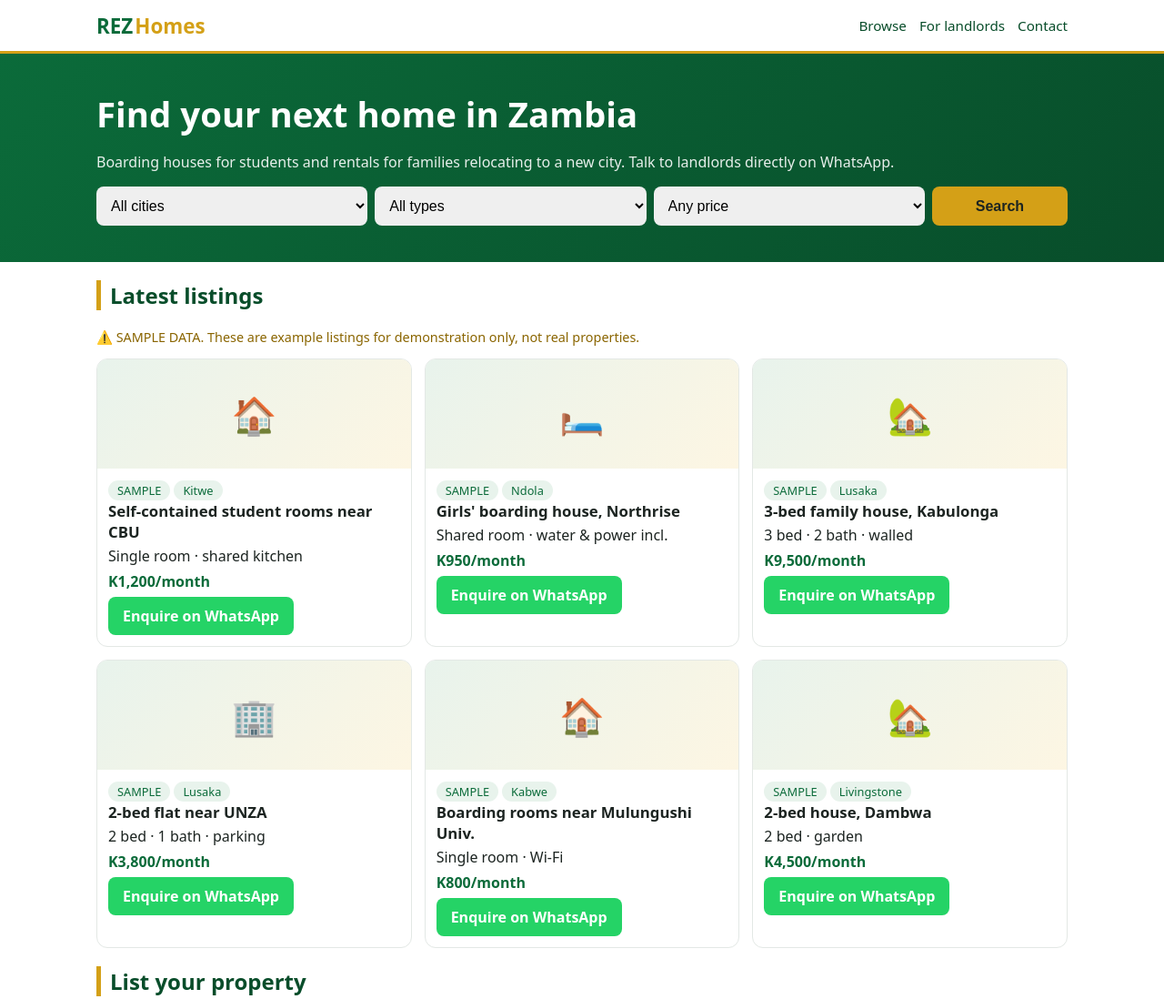
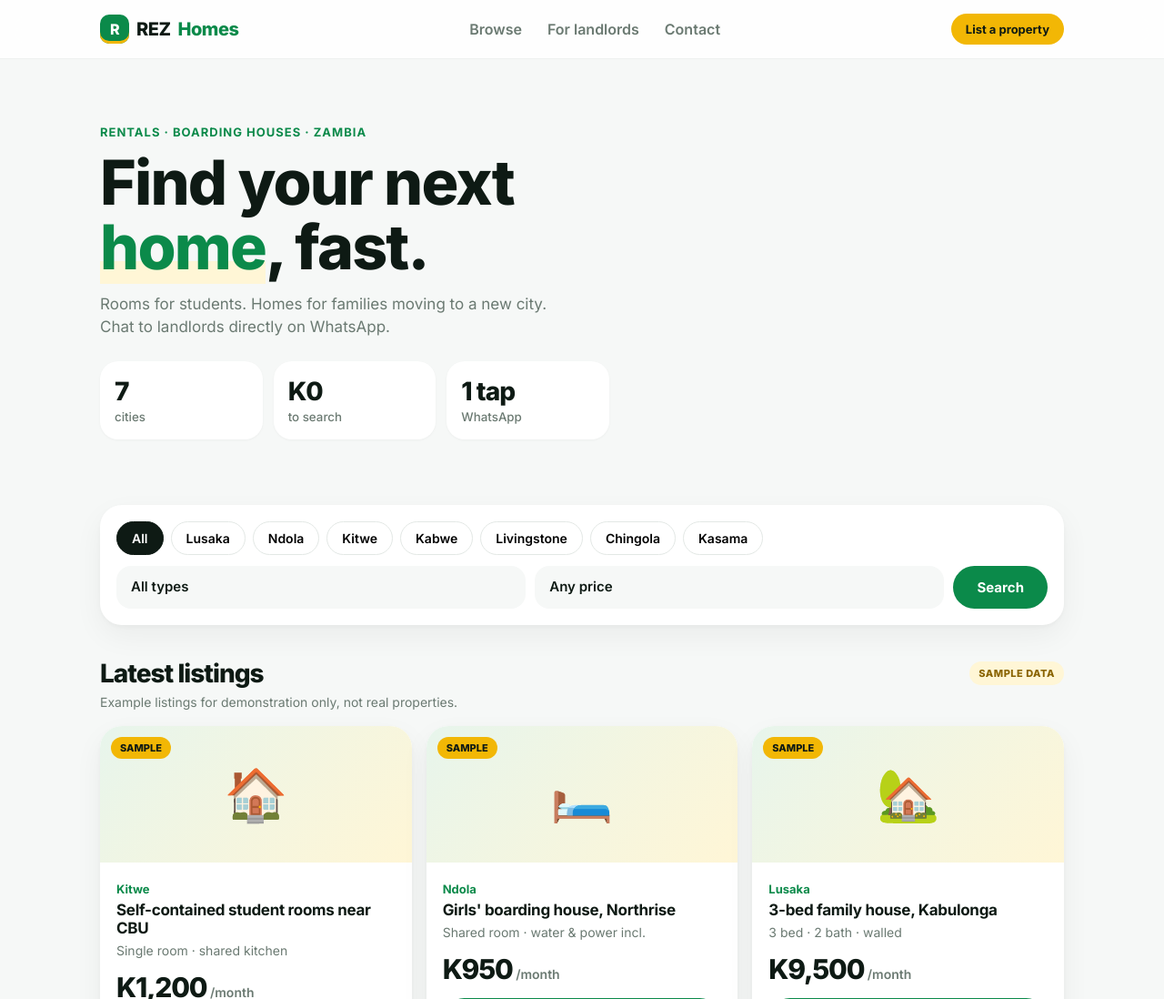
Before and after one commit to vidmarshdrck/rez-homes, a plain HTML site: page index.html in a window 1280 px wide. Shown: the top 1098 px of the page at 91% size. Drawn offline with Linux system fonts and the light colour scheme.

Commit message:
Redesign: fintech-app style UI (rounded cards, bold prices, pill buttons, city chips, bottom nav, motion), keep white/green/gold brand

```diff
--- a/app.js
+++ b/app.js
@@ -9,7 +9,12 @@ const L=[
 {t:"2-bed house, Dambwa",c:"Livingstone",k:"house",p:4500,b:"2 bed · garden",i:"🏡"}];
 const g=document.getElementById("grid");
 function wa(msg){return `https://wa.me/${WA}?text=${encodeURIComponent(msg)}`}
-function render(list){g.innerHTML=list.length?list.map(x=>`<div class="card"><div class="ph">${x.i}</div><div class="cb"><span class="tag">SAMPLE</span><span class="tag">${x.c}</span><h3>${x.t}</h3><div>${x.b}</div><div class="pr">K${x.p.toLocaleString()}/month</div><a class="wa" target="_blank" href="${wa("Hi, I'm interested in: "+x.t+" ("+x.c+") listed on REZ Homes")}">Enquire on WhatsApp</a></div></div>`).join(""):"<p>No listings match. Try another city.</p>"}
-document.getElementById("search").addEventListener("submit",e=>{e.preventDefault();const c=city.value,k=type.value,p=+price.value||1e9;render(L.filter(x=>(!c||x.c===c)&&(!k||x.k===k)&&x.p<=p))});
+function render(list){g.innerHTML=list.length?list.map((x,n)=>`<div class="card lcard" style="animation-delay:${n*60}ms"><div class="ph"><span class="tag s">SAMPLE</span>${x.i}</div><div class="cb"><span class="city">${x.c}</span><h3>${x.t}</h3><div class="d">${x.b}</div><div class="pr">K${x.p.toLocaleString()}<small> /month</small></div><a class="pill pill-green" target="_blank" href="${wa("Hi, I'm interested in: "+x.t+" ("+x.c+") listed on REZ Homes")}">Enquire on WhatsApp</a></div></div>`).join(""):"<p class='note'>No listings match. Try another city.</p>"}
+let city="";const cities=["All","Lusaka","Ndola","Kitwe","Kabwe","Livingstone","Chingola","Kasama"],cc=document.getElementById("cityChips");
+cc.innerHTML=cities.map((c,i)=>`<button type="button" class="chip${i?"":" on"}" data-c="${i?c:""}">${c}</button>`).join("");
+cc.onclick=e=>{const b=e.target.closest(".chip");if(!b)return;cc.querySelectorAll(".chip").forEach(x=>x.classList.remove("on"));b.classList.add("on");city=b.dataset.c;filt()};
+function filt(){const k=type.value,p=+price.value||1e9;render(L.filter(x=>(!city||x.c===city)&&(!k||x.k===k)&&x.p<=p))}
+document.querySelectorAll(".bnav a").forEach(a=>a.onclick=()=>{document.querySelectorAll(".bnav a").forEach(x=>x.classList.remove("on"));a.classList.add("on")});
+document.getElementById("search").addEventListener("submit",e=>{e.preventDefault();filt()});
 document.getElementById("waMain").href=wa("Hi REZ, I'd like to list my property / ask about a rental.");
 render(L);
--- a/index.html
+++ b/index.html
@@ -1,20 +1,35 @@
-<!doctype html><html lang="en"><head><meta charset="utf-8"><meta name="viewport" content="width=device-width,initial-scale=1">
-<title>REZ Homes: Boarding houses & rentals across Zambia</title><link rel="stylesheet" href="styles.css"></head><body>
-<header class="top"><div class="wrap nav"><a class="logo" href="#">REZ<span>Homes</span></a>
-<nav><a href="#listings">Browse</a><a href="#pricing">For landlords</a><a href="#contact">Contact</a></nav></div></header>
-<section class="hero"><div class="wrap"><h1>Find your next home in Zambia</h1>
-<p>Boarding houses for students and rentals for families relocating to a new city. Talk to landlords directly on WhatsApp.</p>
-<form id="search" class="search"><select id="city"><option value="">All cities</option><option>Lusaka</option><option>Ndola</option><option>Kitwe</option><option>Kabwe</option><option>Livingstone</option><option>Chingola</option><option>Kasama</option></select>
-<select id="type"><option value="">All types</option><option value="boarding">Boarding house / room</option><option value="house">House</option><option value="flat">Flat / apartment</option></select>
-<select id="price"><option value="">Any price</option><option value="1500">Up to K1,500</option><option value="4000">Up to K4,000</option><option value="10000">Up to K10,000</option></select>
-<button type="submit">Search</button></form></div></section>
-<main class="wrap"><section id="listings"><h2>Latest listings</h2><p class="sample">⚠️ SAMPLE DATA. These are example listings for demonstration only, not real properties.</p><div id="grid" class="grid"></div></section>
-<section id="pricing"><h2>List your property</h2><p>Landlords pay a simple monthly subscription. Tenants search for free. <em class="sample">Proposed pricing, not final.</em></p>
-<div class="tiers"><div class="tier"><h3>Starter</h3><p class="amt">K150<small>/month</small></p><ul><li>1 listing</li><li>5 photos</li><li>WhatsApp enquiries</li></ul></div>
-<div class="tier best"><h3>Landlord</h3><p class="amt">K350<small>/month</small></p><ul><li>Up to 5 listings</li><li>15 photos each</li><li>"Verified" badge after site check</li></ul></div>
-<div class="tier"><h3>Pro</h3><p class="amt">K750<small>/month</small></p><ul><li>Unlimited listings</li><li>Featured on the homepage</li><li>Social media promotion</li></ul></div></div>
-<p>First month free for early landlords (proposal). Pay by MTN or Airtel mobile money.</p></section>
-<section id="contact"><h2>Contact REZ</h2><p>Landlord wanting to list? Tenant with a question?</p>
-<a class="wa" id="waMain" href="#">Chat on WhatsApp</a><p class="sample">WhatsApp number is a placeholder (+260 XXX XXX XXX).</p></section></main>
+<!doctype html><html lang="en"><head><meta charset="utf-8"><meta name="viewport" content="width=device-width,initial-scale=1,viewport-fit=cover">
+<meta name="theme-color" content="#0B8A4A"><title>REZ Homes: Boarding houses & rentals across Zambia</title>
+<link rel="preconnect" href="https://fonts.googleapis.com"><link href="https://fonts.googleapis.com/css2?family=Inter:wght@400;500;600;700;800&display=swap" rel="stylesheet">
+<link rel="stylesheet" href="styles.css"></head><body>
+<header class="top"><div class="wrap nav"><a class="logo" href="#"><span class="mark">R</span>REZ<b>Homes</b></a>
+<nav class="dnav"><a href="#listings">Browse</a><a href="#pricing">For landlords</a><a href="#contact">Contact</a></nav>
+<a class="pill pill-gold sm" href="#pricing">List a property</a></div></header>
+<main class="wrap">
+<section class="hero fade">
+ <p class="eyebrow">Rentals · Boarding houses · Zambia</p>
+ <h1>Find your next<br><span>home</span>, fast.</h1>
+ <p class="lead">Rooms for students. Homes for families moving to a new city. Chat to landlords directly on WhatsApp.</p>
+ <div class="stats"><div class="stat"><b>7</b><small>cities</small></div><div class="stat"><b>K0</b><small>to search</small></div><div class="stat"><b>1 tap</b><small>WhatsApp</small></div></div>
+</section>
+<form id="search" class="card search fade">
+ <div class="chips" id="cityChips"></div>
+ <div class="row"><select id="type" aria-label="Type"><option value="">All types</option><option value="boarding">Boarding / room</option><option value="house">House</option><option value="flat">Flat</option></select>
+ <select id="price" aria-label="Price"><option value="">Any price</option><option value="1500">Up to K1,500</option><option value="4000">Up to K4,000</option><option value="10000">Up to K10,000</option></select>
+ <button class="pill pill-green" type="submit">Search</button></div>
+</form>
+<section id="listings"><div class="sechead"><h2>Latest listings</h2><span class="badge">SAMPLE DATA</span></div>
+<p class="note">Example listings for demonstration only, not real properties.</p><div id="grid" class="grid"></div></section>
+<section id="pricing"><div class="sechead"><h2>List your property</h2><span class="badge">PROPOSED</span></div>
+<p class="note">Landlords pay a simple monthly subscription. Tenants search free. Pricing not final.</p>
+<div class="tiers">
+<div class="card tier"><h3>Starter</h3><p class="amt">K150<small>/mo</small></p><ul><li>1 listing</li><li>5 photos</li><li>WhatsApp enquiries</li></ul></div>
+<div class="card tier best"><span class="pop">Most popular</span><h3>Landlord</h3><p class="amt">K350<small>/mo</small></p><ul><li>Up to 5 listings</li><li>15 photos each</li><li>"Verified" badge after site check</li></ul></div>
+<div class="card tier"><h3>Pro</h3><p class="amt">K750<small>/mo</small></p><ul><li>Unlimited listings</li><li>Featured on homepage</li><li>Social media promotion</li></ul></div></div>
+<p class="note">First month free for early landlords (proposal). Pay by MTN or Airtel mobile money.</p></section>
+<section id="contact" class="card cta"><h2>Questions? Let's talk.</h2><p>Landlord wanting to list, or tenant looking for a place?</p>
+<a class="pill pill-gold" id="waMain" href="#">Chat on WhatsApp</a><p class="note light">Placeholder number (+260 XXX XXX XXX).</p></section>
+</main>
 <footer><div class="wrap">© 2026 Real Estate Zambia (REZ), a Vidmar Holdings company · Property listings and advertising only.</div></footer>
+<nav class="bnav"><a href="#" class="on"><i>⌂</i>Home</a><a href="#listings"><i>⌕</i>Browse</a><a href="#pricing"><i>＋</i>List</a><a href="#contact"><i>✆</i>Chat</a></nav>
 <script src="app.js"></script></body></html>
--- a/styles.css
+++ b/styles.css
@@ -1,24 +1,48 @@
-:root{--g:#0b6b3a;--gd:#084d2a;--gold:#d4a017;--bg:#fff;--mut:#5f6b66}
-*{box-sizing:border-box}body{margin:0;font-family:system-ui,-apple-system,Segoe UI,Roboto,sans-serif;color:#1c2421;background:var(--bg)}
-.wrap{max-width:1100px;margin:auto;padding:0 16px}
-.top{background:#fff;border-bottom:3px solid var(--gold);position:sticky;top:0;z-index:5}
-.nav{display:flex;justify-content:space-between;align-items:center;height:56px}
-.logo{font-weight:800;font-size:1.4rem;color:var(--g);text-decoration:none}.logo span{color:var(--gold);margin-left:2px}
-nav a{margin-left:14px;color:var(--gd);text-decoration:none;font-size:.95rem}
-.hero{background:linear-gradient(135deg,var(--g),var(--gd));color:#fff;padding:40px 0}
-.hero h1{margin:0 0 8px;font-size:1.8rem}.hero p{opacity:.9}
-.search{display:grid;gap:8px;margin-top:16px}
-.search select,.search button{padding:12px;border-radius:8px;border:0;font-size:1rem}
-.search button{background:var(--gold);color:#1c2421;font-weight:700;cursor:pointer}
-h2{color:var(--gd);border-left:5px solid var(--gold);padding-left:10px}
-.sample{color:#8a6500;font-size:.9rem}
-.grid{display:grid;gap:14px}
-.card{border:1px solid #e3e8e5;border-radius:12px;overflow:hidden;background:#fff}
-.ph{height:120px;background:linear-gradient(135deg,#e8f3ec,#fdf6e3);display:flex;align-items:center;justify-content:center;font-size:2.5rem}
-.cb{padding:12px}.cb h3{margin:0 0 4px;font-size:1.05rem}.tag{display:inline-block;background:#e8f3ec;color:var(--g);border-radius:20px;padding:2px 10px;font-size:.8rem;margin-right:4px}
-.pr{color:var(--g);font-weight:800;margin:6px 0}
-.wa{display:inline-block;background:#25d366;color:#fff;padding:10px 16px;border-radius:8px;text-decoration:none;font-weight:700}
-.tiers{display:grid;gap:14px}.tier{border:1px solid #e3e8e5;border-radius:12px;padding:16px}
-.tier.best{border:2px solid var(--gold)}.amt{font-size:1.8rem;color:var(--g);font-weight:800;margin:4px 0}.amt small{font-size:.9rem;color:var(--mut)}
-footer{margin-top:40px;background:var(--gd);color:#dfe;padding:18px 0;font-size:.85rem}
-@media(min-width:700px){.search{grid-template-columns:2fr 2fr 2fr 1fr}.grid{grid-template-columns:repeat(3,1fr)}.tiers{grid-template-columns:repeat(3,1fr)}.hero h1{font-size:2.4rem}}
+:root{--g:#0B8A4A;--g2:#E7F5EC;--gold:#F2B705;--gold2:#FFF6D6;--ink:#0E1A14;--mut:#6B7A72;--bg:#F6F8F7;--r:24px}
+*{box-sizing:border-box;margin:0}html{scroll-behavior:smooth}
+body{font-family:Inter,system-ui,sans-serif;background:var(--bg);color:var(--ink);padding-bottom:90px;-webkit-font-smoothing:antialiased}
+.wrap{max-width:1100px;margin:auto;padding:0 20px}a{color:inherit;text-decoration:none}
+.top{position:sticky;top:0;z-index:10;background:rgba(255,255,255,.85);backdrop-filter:blur(14px);border-bottom:1px solid #eef1ef}
+.nav{display:flex;align-items:center;justify-content:space-between;height:64px}
+.logo{display:flex;align-items:center;gap:8px;font-weight:800;font-size:20px;letter-spacing:-.5px}.logo b{color:var(--g);font-weight:800}
+.mark{width:32px;height:32px;border-radius:10px;background:var(--g);color:#fff;display:grid;place-items:center;font-size:16px;box-shadow:inset 0 -3px 0 var(--gold)}
+.dnav{display:none;gap:28px;font-weight:600;color:var(--mut)}.dnav a:hover{color:var(--g)}
+.pill{display:inline-flex;align-items:center;justify-content:center;border:0;border-radius:999px;padding:14px 26px;font:700 15px Inter,sans-serif;cursor:pointer;transition:transform .15s,box-shadow .2s}
+.pill:active{transform:scale(.96)}.pill:hover{box-shadow:0 8px 20px rgba(11,138,74,.2)}
+.pill-green{background:var(--g);color:#fff}.pill-gold{background:var(--gold);color:var(--ink)}.sm{padding:9px 16px;font-size:13px}
+.hero{padding:40px 0 24px}.eyebrow{color:var(--g);font-weight:700;font-size:13px;text-transform:uppercase;letter-spacing:1px}
+h1{font-size:44px;line-height:1.05;letter-spacing:-1.8px;font-weight:800;margin:12px 0 14px}h1 span{color:var(--g);background:linear-gradient(transparent 70%,var(--gold2) 70%)}
+.lead{color:var(--mut);font-size:17px;line-height:1.5;max-width:520px}
+.stats{display:flex;gap:12px;margin-top:24px}.stat{flex:1;background:#fff;border-radius:20px;padding:16px;box-shadow:0 1px 3px rgba(0,0,0,.04)}
+.stat b{display:block;font-size:28px;font-weight:800;letter-spacing:-1px}.stat small{color:var(--mut);font-weight:500}
+.card{background:#fff;border-radius:var(--r);box-shadow:0 2px 6px rgba(14,26,20,.04),0 12px 32px rgba(14,26,20,.05)}
+.search{padding:18px;margin-bottom:36px}.chips{display:flex;gap:8px;overflow-x:auto;padding-bottom:12px;scrollbar-width:none}
+.chip{flex:none;border:1.5px solid #e3e8e5;background:#fff;border-radius:999px;padding:9px 16px;font:600 14px Inter;cursor:pointer;transition:.2s}
+.chip.on{background:var(--ink);border-color:var(--ink);color:#fff}
+.row{display:grid;grid-template-columns:1fr 1fr;gap:10px}.row button{grid-column:1/-1}
+select{appearance:none;border:0;background:var(--bg);border-radius:16px;padding:14px 16px;font:600 15px Inter;color:var(--ink)}
+section{margin-bottom:40px}.sechead{display:flex;align-items:center;justify-content:space-between;gap:10px}
+h2{font-size:28px;font-weight:800;letter-spacing:-1px}.badge{background:var(--gold2);color:#8a6400;font-weight:800;font-size:11px;padding:6px 10px;border-radius:999px;letter-spacing:.5px}
+.note{color:var(--mut);font-size:14px;margin:6px 0 18px}.note.light{color:#cfe9da;margin:14px 0 0}
+.grid{display:grid;gap:16px}
+.lcard{overflow:hidden;transition:transform .2s}.lcard:hover{transform:translateY(-4px)}
+.ph{height:150px;display:grid;place-items:center;font-size:56px;background:linear-gradient(135deg,var(--g2),var(--gold2));position:relative}
+.ph .tag{position:absolute;top:12px;left:12px}.cb{padding:18px}
+.tag{display:inline-block;background:#fff;border-radius:999px;padding:5px 10px;font-size:11px;font-weight:800;margin-right:6px}
+.tag.s{background:var(--gold);color:var(--ink)}.city{color:var(--g);font-weight:700;font-size:13px}
+.cb h3{font-size:17px;margin:4px 0 6px;letter-spacing:-.3px}.cb .d{color:var(--mut);font-size:14px}
+.pr{font-size:30px;font-weight:800;letter-spacing:-1.2px;margin:14px 0}.pr small{font-size:14px;color:var(--mut);font-weight:600;letter-spacing:0}
+.cb .pill{width:100%}
+.tiers{display:grid;gap:14px}.tier{padding:24px;position:relative}.tier h3{color:var(--mut);font-size:15px}
+.amt{font-size:44px;font-weight:800;letter-spacing:-2px;margin:6px 0 14px}.amt small{font-size:15px;color:var(--mut);letter-spacing:0}
+.tier ul{padding:0;list-style:none}.tier li{padding:8px 0;border-top:1px solid #f0f2f1;font-size:15px}.tier li:before{content:"✓ ";color:var(--g);font-weight:800}
+.best{background:var(--g);color:#fff}.best h3,.best .amt small{color:#cfe9da}.best li{border-color:rgba(255,255,255,.15)}.best li:before{color:var(--gold)}
+.pop{position:absolute;top:20px;right:20px;background:var(--gold);color:var(--ink);font-size:11px;font-weight:800;padding:5px 10px;border-radius:999px}
+.cta{background:var(--ink);color:#fff;padding:32px;text-align:center}.cta p{color:#b9c6bf;margin:8px 0 20px}
+footer{color:var(--mut);font-size:13px;padding:20px 0 30px;text-align:center}
+.bnav{position:fixed;left:12px;right:12px;bottom:12px;z-index:20;display:flex;justify-content:space-around;background:rgba(255,255,255,.92);backdrop-filter:blur(16px);border-radius:24px;padding:10px 6px;box-shadow:0 10px 30px rgba(14,26,20,.15)}
+.bnav a{display:flex;flex-direction:column;align-items:center;font-size:11px;font-weight:700;color:var(--mut);padding:4px 14px;border-radius:16px;transition:.2s}
+.bnav a i{font-style:normal;font-size:20px}.bnav a.on{color:var(--g);background:var(--g2)}
+.fade{animation:up .6s ease both}.lcard{animation:up .5s ease both}@keyframes up{from{opacity:0;transform:translateY(14px)}}
+@media(min-width:760px){body{padding-bottom:0}.bnav{display:none}.dnav{display:flex}h1{font-size:68px}.hero{padding:72px 0 32px}
+.grid{grid-template-columns:repeat(3,1fr)}.tiers{grid-template-columns:repeat(3,1fr)}.row{grid-template-columns:1fr 1fr auto}.row button{grid-column:auto}.stats{max-width:560px}}
```
Also changed, not shown: screenshot.png.
